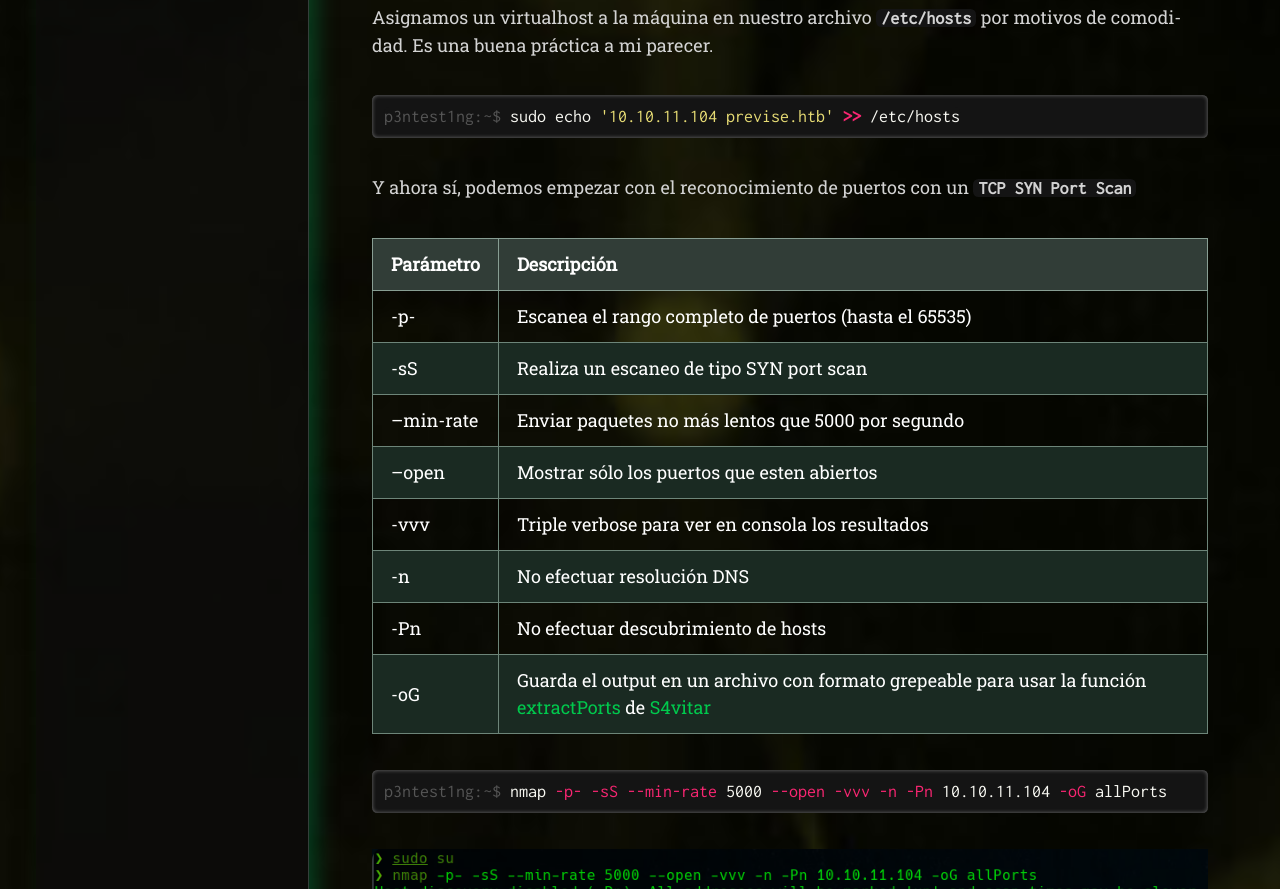
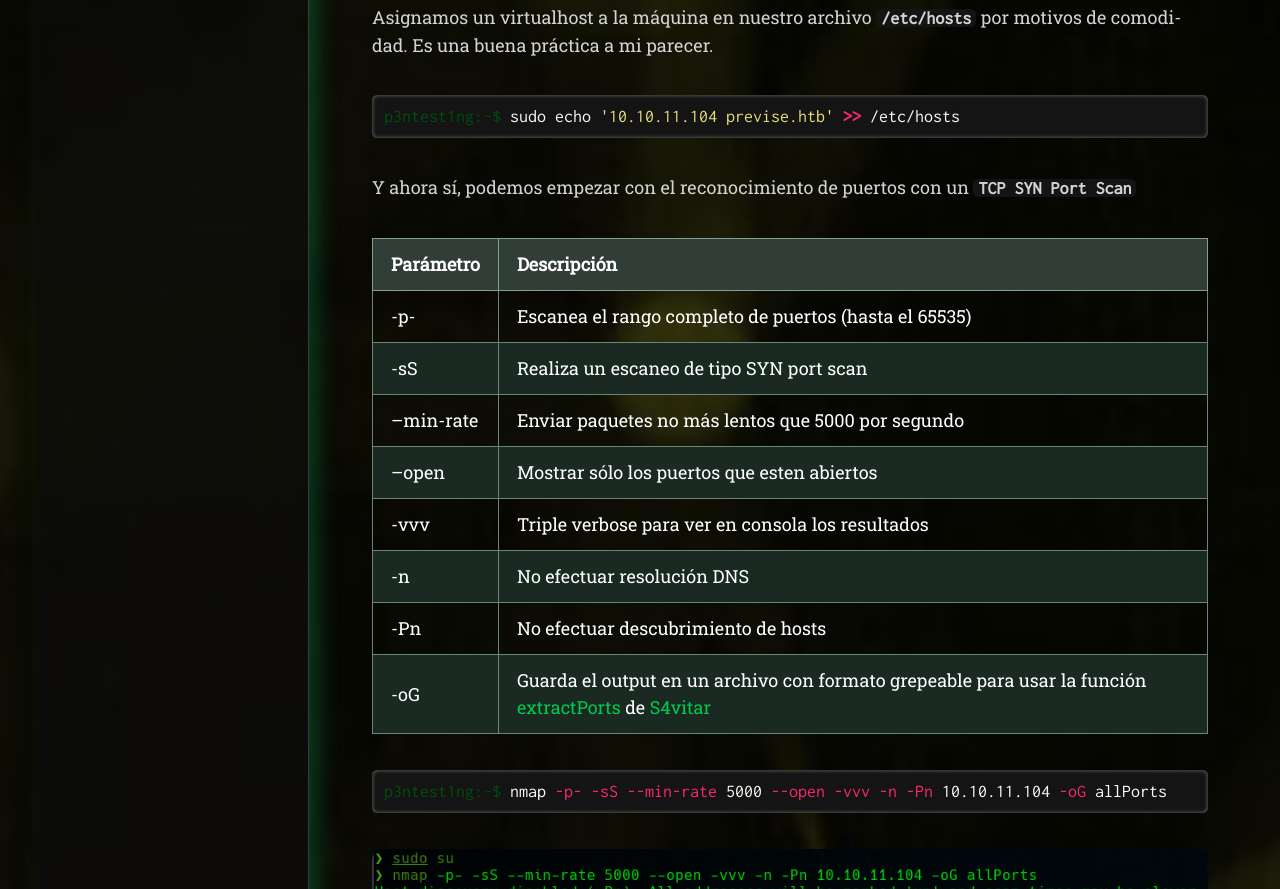
Before and after one commit to WildZarek/wildzarek.github.io, a Jekyll site: the page built from _posts/2022-01-08-previse-htb.md, in a window 1280 px wide. Shown: the part 2364-3253 px from the top of the page. Built offline with Jekyll 4.4.1, drawn with Linux system fonts in a browser that asks for light colours; nearby versions of some CDN libraries; some web fonts are replaced.

Commit message:
New theme

```diff
--- a/_sass/hamilton/skins/wildzarek.scss
+++ b/_sass/hamilton/skins/wildzarek.scss
@@ -75,7 +75,7 @@ $subscribe-color:       tomato !default;
   color: #888888;
 }
 .highlight .gp {
-  color: #555555;
+  color: #014c10; // #555555
 }
 .highlight .gs {
   font-weight: bold;
```
